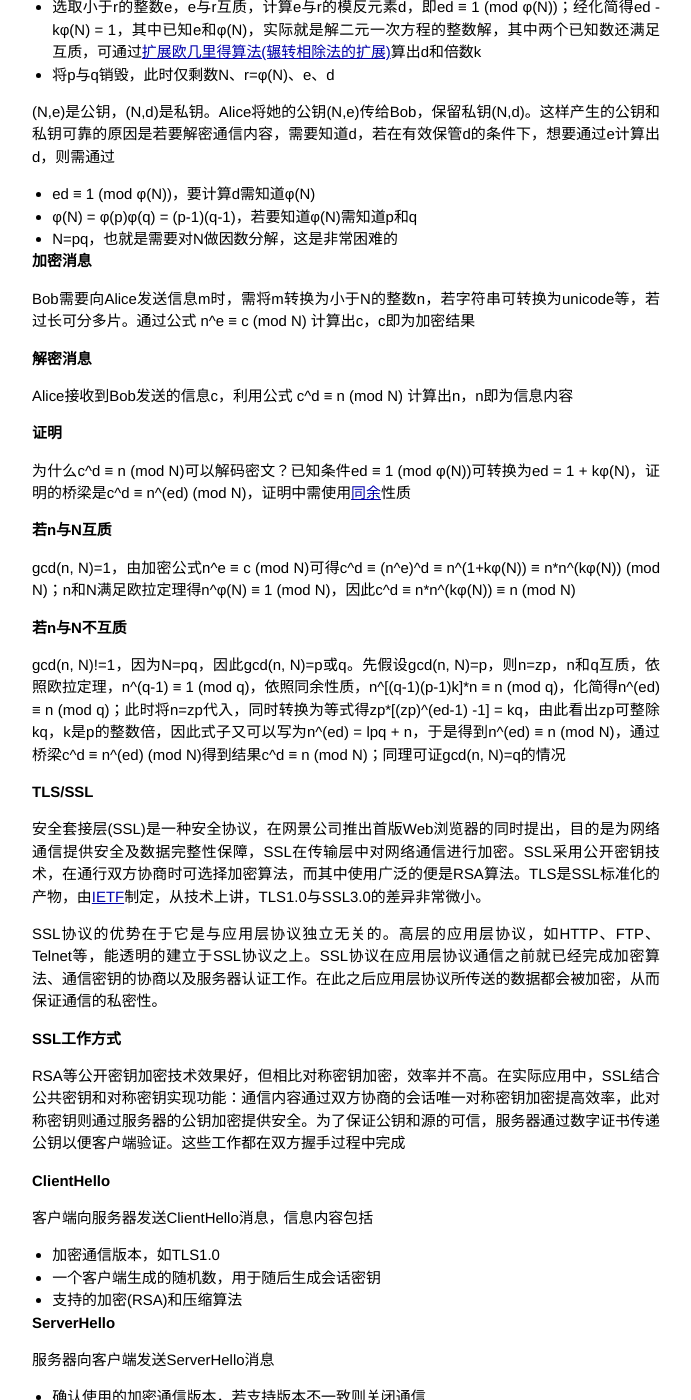
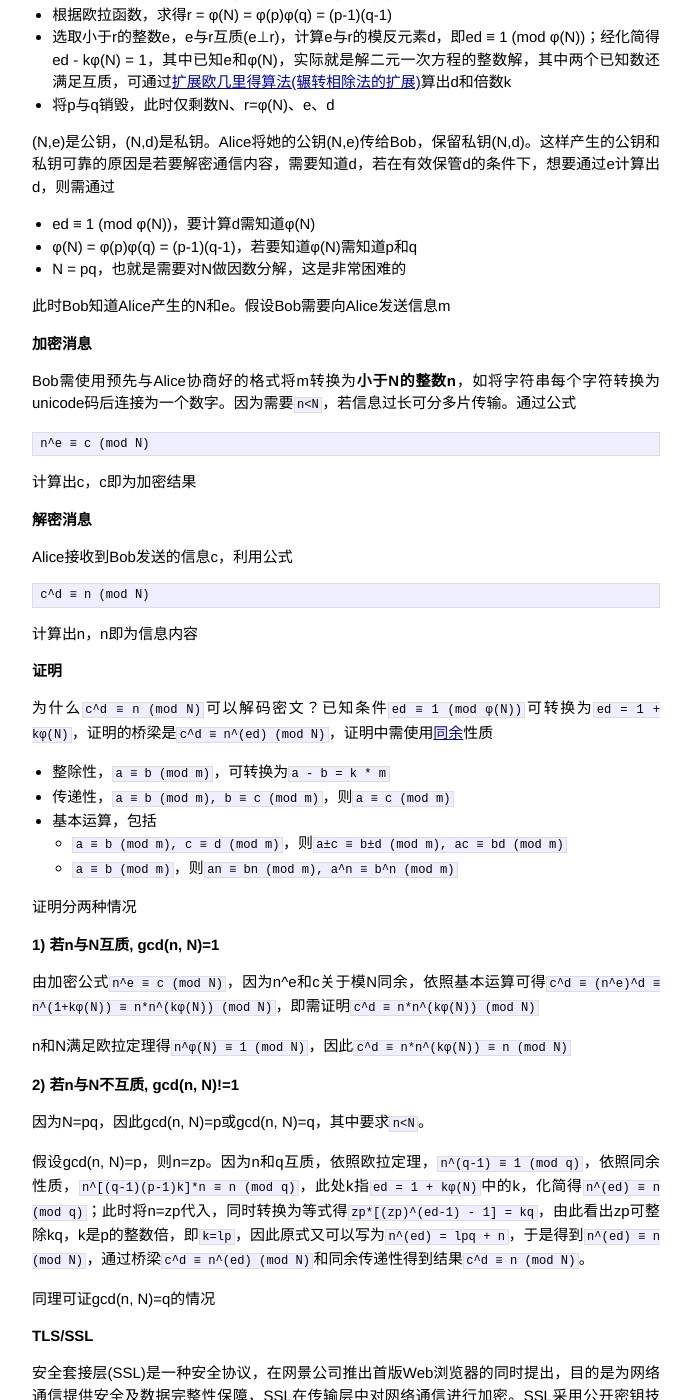
Before and after one commit to zp25/zp25.github.io, a Jekyll site: the page built from _posts/安全/2014-06-21-RSA一.markdown, in a window 1280 px wide and 1400 px high, scrolled down 1005 px. Shown: the whole window, without its empty margins (294-985 px from the left). Built offline with Jekyll 4.4.1, drawn with Linux system fonts in a browser that asks for light colours; some of the changed text lies outside the part shown.

Commit message:
Update: RSA & TLS/SSL

```diff
--- a/_posts/安全/2014-06-21-RSA一.markdown
+++ b/_posts/安全/2014-06-21-RSA一.markdown
@@ -14,43 +14,71 @@ categories: 安全
 
 给出两个大质数，计算它们的乘积非常方便，但要是想对这个乘积做因数分解则非常困难，这个性质决定了RSA算法的可靠性。今天还没有任何可靠的攻击RSA算法的方式，通过暴力破解可破解短密钥，最长被破解密钥为768位，这威胁到了1024位密钥的安全性。但长密钥如2048位则可以认为是不可被破解的。
 
-以维基百科中一个实例说明RSA操作过程。操作中涉及到一些数学概念，具体可查看对应维基页面
+预备知识
 
 + [欧拉函数][EulerF]，在[数论][num]中，对正整数n，欧拉函数φ(n)是小于或等于n的正整数中与n[互质][prime]的数的数目。例中要使用欧拉函数的几条性质：
   + 如果n=1，则φ(1) = 1
   + 如果n是质数，则φ(n)=n-1
   + 如果n可以分解成两个互质的整数之积，如n = p1p2，则φ(n) = φ(p1p2) = φ(p1)φ(p2)
 + [欧拉定理][EulerL]，是RSA算法的核心，如果两个正整数a和n互质，则a的φ(n)次方被n除的余数为1，即a^φ(n) ≡ 1 (mod n)
-+ [模反元素][rmod]，如果两个正整数a和n互质，那么一定可以找到整数b，使得ab被n除的余数是1，即ab ≡ 1 (mod φ(n))
++ [模反元素][rmod]，如果两个正整数a和n互质，那么一定可以找到整数b，使得ab被n除的余数是1，即ab ≡ 1 (mod n)
 
+以维基百科中一个实例说明RSA操作过程。
+
+## 公钥与私钥的产生
 假设Alice希望通过一个不可靠媒体接收Bob的一条私人信息
 
-## 公钥与私钥的产生
 + Alice随机选取两个大的质数p和q，其中p!=q，N=pq
 + 根据欧拉函数，求得r = φ(N) = φ(p)φ(q) = (p-1)(q-1)
-+ 选取小于r的整数e，e与r互质，计算e与r的模反元素d，即ed ≡ 1 (mod φ(N))；经化简得ed - kφ(N) = 1，其中已知e和φ(N)，实际就是解二元一次方程的整数解，其中两个已知数还满足互质，可通过[扩展欧几里得算法(辗转相除法的扩展)][gcd]算出d和倍数k
++ 选取小于r的整数e，e与r互质(e⊥r)，计算e与r的模反元素d，即ed ≡ 1 (mod φ(N))；经化简得ed - kφ(N) = 1，其中已知e和φ(N)，实际就是解二元一次方程的整数解，其中两个已知数还满足互质，可通过[扩展欧几里得算法(辗转相除法的扩展)][gcd]算出d和倍数k
 + 将p与q销毁，此时仅剩数N、r=φ(N)、e、d
 
 (N,e)是公钥，(N,d)是私钥。Alice将她的公钥(N,e)传给Bob，保留私钥(N,d)。这样产生的公钥和私钥可靠的原因是若要解密通信内容，需要知道d，若在有效保管d的条件下，想要通过e计算出d，则需通过
 
 + ed ≡ 1 (mod φ(N))，要计算d需知道φ(N)
 + φ(N) = φ(p)φ(q) = (p-1)(q-1)，若要知道φ(N)需知道p和q
-+ N=pq，也就是需要对N做因数分解，这是非常困难的
++ N = pq，也就是需要对N做因数分解，这是非常困难的
+
+此时Bob知道Alice产生的N和e。假设Bob需要向Alice发送信息m
 
 ## 加密消息
-Bob需要向Alice发送信息m时，需将m转换为小于N的整数n，若字符串可转换为unicode等，若过长可分多片。通过公式 n^e ≡ c (mod N) 计算出c，c即为加密结果
+Bob需使用预先与Alice协商好的格式将m转换为**小于N的整数n**，如将字符串每个字符转换为unicode码后连接为一个数字。因为需要`n<N`，若信息过长可分多片传输。通过公式
+
+~~~
+n^e ≡ c (mod N)
+~~~
+计算出c，c即为加密结果
 
 ## 解密消息
-Alice接收到Bob发送的信息c，利用公式 c^d ≡ n (mod N) 计算出n，n即为信息内容
+Alice接收到Bob发送的信息c，利用公式
+
+~~~
+c^d ≡ n (mod N)
+~~~
+计算出n，n即为信息内容
 
 ## 证明
-为什么c^d ≡ n (mod N)可以解码密文？已知条件ed ≡ 1 (mod φ(N))可转换为ed = 1 + kφ(N)，证明的桥梁是c^d  ≡ n^(ed) (mod N)，证明中需使用[同余][mod]性质
+为什么`c^d ≡ n (mod N)`可以解码密文？已知条件`ed ≡ 1 (mod φ(N))`可转换为`ed = 1 + kφ(N)`，证明的桥梁是`c^d  ≡ n^(ed) (mod N)`，证明中需使用[同余][mod]性质
 
-### 若n与N互质
-gcd(n, N)=1，由加密公式n^e ≡ c (mod N)可得c^d ≡ (n^e)^d ≡ n^(1+kφ(N)) ≡ n\*n^(kφ(N)) (mod N)；n和N满足欧拉定理得n^φ(N) ≡ 1 (mod N)，因此c^d ≡ n\*n^(kφ(N)) ≡ n (mod N)
++ 整除性，`a ≡ b (mod m)`，可转换为`a - b = k * m`
++ 传递性，`a ≡ b (mod m), b ≡ c (mod m)`，则`a ≡ c (mod m)`
++ 基本运算，包括
+  + `a ≡ b (mod m), c ≡ d (mod m)`，则`a±c ≡ b±d (mod m), ac ≡ bd (mod m)`
+  + `a ≡ b (mod m)`，则`an ≡ bn (mod m), a^n ≡ b^n (mod m)`
 
-### 若n与N不互质
-gcd(n, N)!=1，因为N=pq，因此gcd(n, N)=p或q。先假设gcd(n, N)=p，则n=zp，n和q互质，依照欧拉定理，n^(q-1) ≡ 1 (mod q)，依照同余性质，n^\[(q-1)(p-1)k\]\*n ≡ n (mod q)，化简得n^(ed) ≡ n (mod q)；此时将n=zp代入，同时转换为等式得zp\*\[(zp)^(ed-1) -1\] = kq，由此看出zp可整除kq，k是p的整数倍，因此式子又可以写为n^(ed) = lpq + n，于是得到n^(ed) ≡ n (mod N)，通过桥梁c^d  ≡ n^(ed) (mod N)得到结果c^d ≡ n (mod N)；同理可证gcd(n, N)=q的情况
+证明分两种情况
+
+### 1) 若n与N互质, gcd(n, N)=1
+由加密公式`n^e ≡ c (mod N)`，因为n^e和c关于模N同余，依照基本运算可得`c^d ≡ (n^e)^d ≡ n^(1+kφ(N)) ≡ n*n^(kφ(N)) (mod N)`，即需证明`c^d ≡ n*n^(kφ(N)) (mod N)`
+
+n和N满足欧拉定理得`n^φ(N) ≡ 1 (mod N)`，因此`c^d ≡ n*n^(kφ(N)) ≡ n (mod N)`
+
+### 2) 若n与N不互质, gcd(n, N)!=1
+因为N=pq，因此gcd(n, N)=p或gcd(n, N)=q，其中要求`n<N`。
+
+假设gcd(n, N)=p，则n=zp。因为n和q互质，依照欧拉定理，`n^(q-1) ≡ 1 (mod q)`，依照同余性质，`n^[(q-1)(p-1)k]*n ≡ n (mod q)`，此处k指`ed = 1 + kφ(N)`中的k，化简得`n^(ed) ≡ n (mod q)`；此时将n=zp代入，同时转换为等式得`zp*[(zp)^(ed-1) - 1] = kq`，由此看出zp可整除kq，k是p的整数倍，即`k=lp`，因此原式又可以写为`n^(ed) = lpq + n`，于是得到`n^(ed) ≡ n (mod N)`，通过桥梁`c^d  ≡ n^(ed) (mod N)`和同余传递性得到结果`c^d ≡ n (mod N)`。
+
+同理可证gcd(n, N)=q的情况
 
 # TLS/SSL
 安全套接层(SSL)是一种安全协议，在网景公司推出首版Web浏览器的同时提出，目的是为网络通信提供安全及数据完整性保障，SSL在传输层中对网络通信进行加密。SSL采用公开密钥技术，在通行双方协商时可选择加密算法，而其中使用广泛的便是RSA算法。TLS是SSL标准化的产物，由[IETF][ietf]制定，从技术上讲，TLS1.0与SSL3.0的差异非常微小。
@@ -58,17 +86,15 @@ gcd(n, N)!=1，因为N=pq，因此gcd(n, N)=p或q。先假设gcd(n, N)=p，则n=
 SSL协议的优势在于它是与应用层协议独立无关的。高层的应用层协议，如HTTP、FTP、Telnet等，能透明的建立于SSL协议之上。SSL协议在应用层协议通信之前就已经完成加密算法、通信密钥的协商以及服务器认证工作。在此之后应用层协议所传送的数据都会被加密，从而保证通信的私密性。
 
 ## SSL工作方式
-RSA等公开密钥加密技术效果好，但相比对称密钥加密，效率并不高。在实际应用中，SSL结合公共密钥和对称密钥实现功能：通信内容通过双方协商的会话唯一对称密钥加密提高效率，此对称密钥则通过服务器的公钥加密提供安全。为了保证公钥和源的可信，服务器通过数字证书传递公钥以便客户端验证。这些工作都在双方握手过程中完成
+RSA等公开密钥加密技术效果好，但相比对称密钥加密，效率并不高。在实际应用中，SSL结合公共密钥和对称密钥实现功能：通信内容通过双方协商的会话唯一对称密钥加密提高效率，此对称密钥则通过服务器的RSA公钥加密提供安全传输。为了保证公钥和源的可信，服务器通过数字证书传递公钥以便客户端验证并使用。这些工作都在双方握手过程中完成
 
-### ClientHello
-客户端向服务器发送ClientHello消息，信息内容包括
+**ClientHello**，客户端向服务器发送ClientHello消息，信息内容包括
 
 + 加密通信版本，如TLS1.0
 + 一个客户端生成的随机数，用于随后生成会话密钥
 + 支持的加密(RSA)和压缩算法
 
-### ServerHello
-服务器向客户端发送ServerHello消息
+**ServerHello**，服务器向客户端发送ServerHello消息
 
 + 确认使用的加密通信版本，若支持版本不一致则关闭通信
 + 一个服务器生成的随机数，用于随后生成会话密钥
@@ -76,16 +102,14 @@ RSA等公开密钥加密技术效果好，但相比对称密钥加密，效率
 + 服务器端证书，其中包含协商确定的加密方法的公钥
 + 若需客户端身份认证，则包含此项用于请求客户端证书(如网银要求连接U盾提供证书)
 
-### 客户端回复
-客户端接收ServerHello消息后验证服务器端证书，从证书中取出公钥；客户端需生成第三个随机数，称为pre-master key，然后利用已有的3个随机数生成会话密钥，之后回复消息
+**客户端回复**，客户端接收ServerHello消息后验证服务器端证书，从证书中取出公钥；客户端需生成第三个随机数，称为pre-master key，然后利用已有的3个随机数生成会话密钥，之后回复消息
 
 + 若需客户端验证，则发送客户端证书
 + 利用公钥加密后的pre-master key
 + 编码改变通知，即说明之后内容都通过加密传输
 + 握手结束通知，是之前发送的所有内容的hash，用于校验
 
-### 服务器回复
-服务器收到信息后利用私钥解密得到pre-master key，利用所有3个随机数生成会话密钥，然后回复消息
+**服务器回复**，服务器收到信息后利用私钥解密得到pre-master key，利用所有3个随机数生成会话密钥，然后回复消息
 
 + 若需客户端验证，且验证不通过，则关闭通信
 + 编码改变通知，即说明之后内容都通过加密传输
@@ -105,7 +129,6 @@ RSA等公开密钥加密技术效果好，但相比对称密钥加密，效率
 + [RSA算法原理（二）](http://www.ruanyifeng.com/blog/2013/07/rsa_algorithm_part_two.html "RSA算法原理（二）")
 + [SSL/TLS协议运行机制的概述](http://www.ruanyifeng.com/blog/2014/02/ssl_tls.html "SSL/TLS协议运行机制的概述")
 
-
 [d-h]: http://zh.wikipedia.org/wiki/Diffie-Hellman "迪菲－赫尔曼密钥交换"
 [EulerF]: http://zh.wikipedia.org/wiki/%E6%AC%A7%E6%8B%89%E5%87%BD%E6%95%B0 "欧拉函数"
 [num]: http://zh.wikipedia.org/wiki/%E6%95%B0%E8%AE%BA "数论"
```
